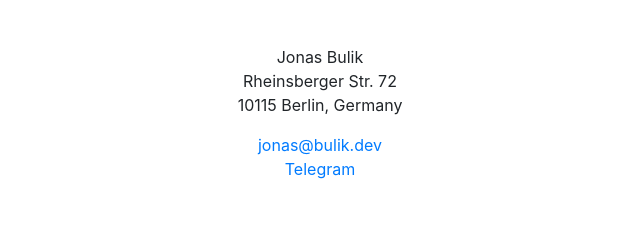
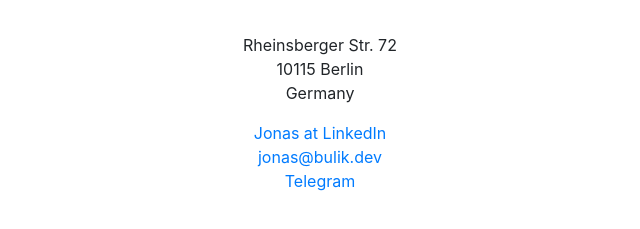
Before and after one commit to MrGreenTea/bulik.dev, a plain HTML site: page index.html in a window 1280 px wide. Shown: the part 373-602 px from the top of the page, without its empty margins (320-960 px from the left). Drawn offline with Linux system fonts and the light colour scheme.

Commit message:
add linkedin
Signed-off-by: Jonas Bulik <jonas@bulik.dev>

```diff
--- a/index.html
+++ b/index.html
@@ -42,10 +42,11 @@
             <div id="main">
                 <h1 style="line-height: 1; font-size: 5.5rem">Jonas Bulik</h1>
                 <p style="margin-bottom: 3rem; font-size: 1.5rem">Development Consultant</p>
-                <p> Jonas Bulik </p>
                 <p> Rheinsberger Str. 72 </p>
-                <p> 10115 Berlin, Germany </p>
-                <p style="margin-top: 1rem;"> <a href="mailto:jonas@bulik.dev">jonas@bulik.dev</a></p>
+                <p> 10115 Berlin </p>
+                <p> Germany </p>
+                <p style="margin-top: 1rem;"> <a href="https://www.linkedin.com/in/jonas-bulik-0807b6189/">Jonas at LinkedIn</a></p>
+                <p> <a href="mailto:jonas@bulik.dev">jonas@bulik.dev</a></p>
                 <p> <a href="https://t.me/jonasbulik">Telegram</a></p>
             </div>
         </main>
```
